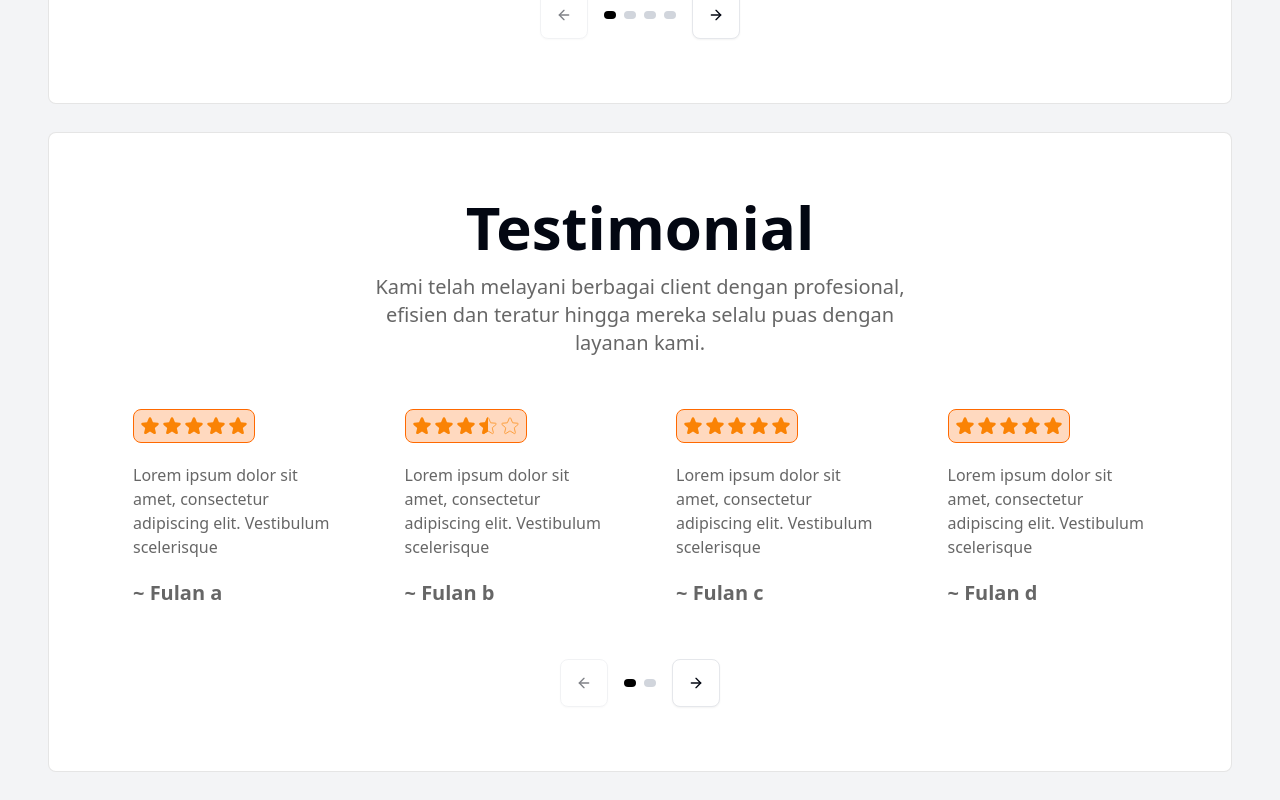
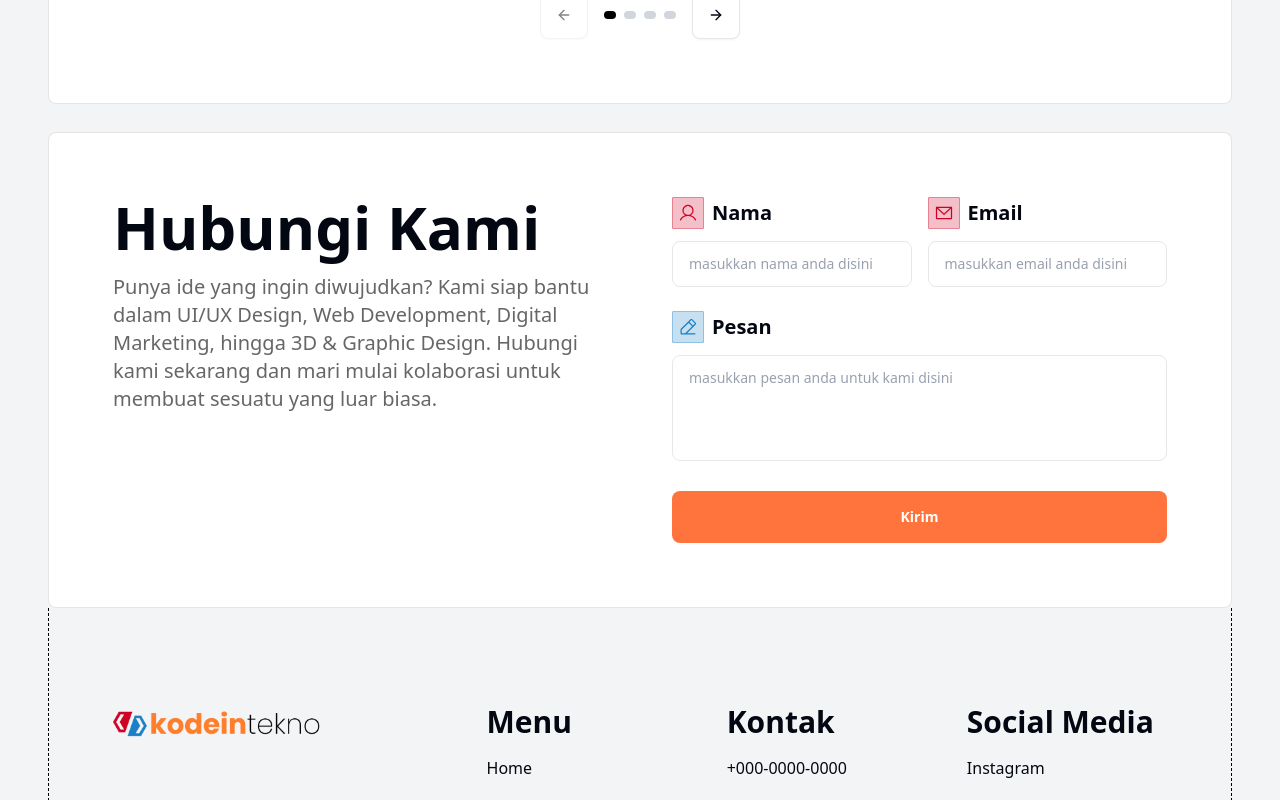
Before and after one commit to kodeintekno-dev/kodeintekno-classmeet, a React (Vite) app: page / in a window 1280 px wide. Shown: the part 3380-4180 px from the top of the page. Built offline with nearby package versions, Linux system fonts and the light colour scheme.

Commit message:
feat: pushing to deploy vercel

```diff
--- a/src/App.tsx
+++ b/src/App.tsx
@@ -1,7 +1,7 @@
 import About from "./components/About";
 import Navbar from "./components/Navbar";
 import Project from "./components/Project";
-import Testimonial from "./components/Testimonial";
+// import Testimonial from "./components/Testimonial";
 import Contact from "./components/Contact";
 import Footer from "./components/Footer";
 import Hero from "./components/Hero";
@@ -15,7 +15,7 @@ export default function App() {
       <About />
       <Service />
       <Project />
-      <Testimonial />
+      {/* <Testimonial /> */}
       <Contact />
       <Footer />
     </main>
--- a/src/data/testimonial.ts
+++ b/src/data/testimonial.ts
@@ -5,7 +5,7 @@ export const testimonials = [
     author: "Fulan a",
   },
   {
-    rate: 3.6,
+    rate: 4,
     desc: "Lorem ipsum dolor sit amet, consectetur adipiscing elit. Vestibulum scelerisque",
     author: "Fulan b",
   },
```
